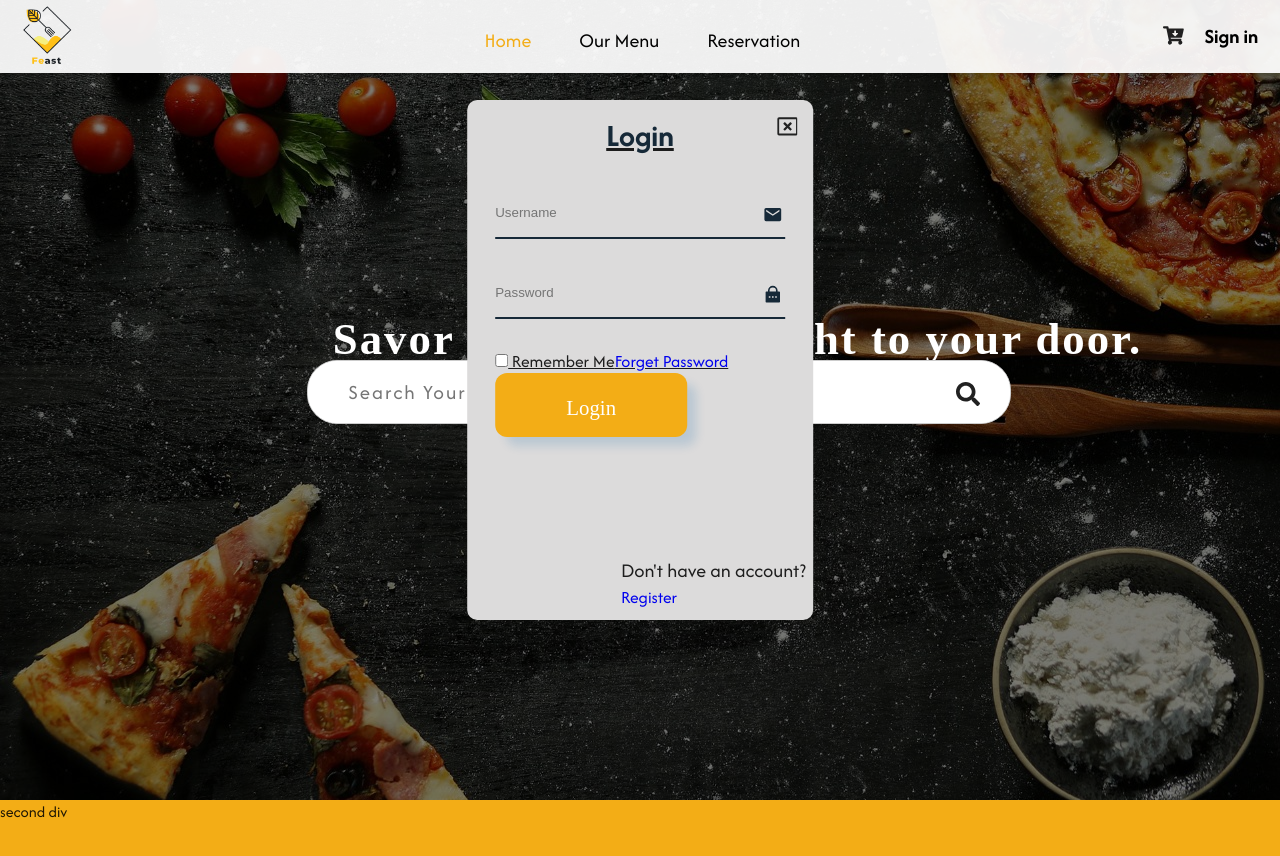
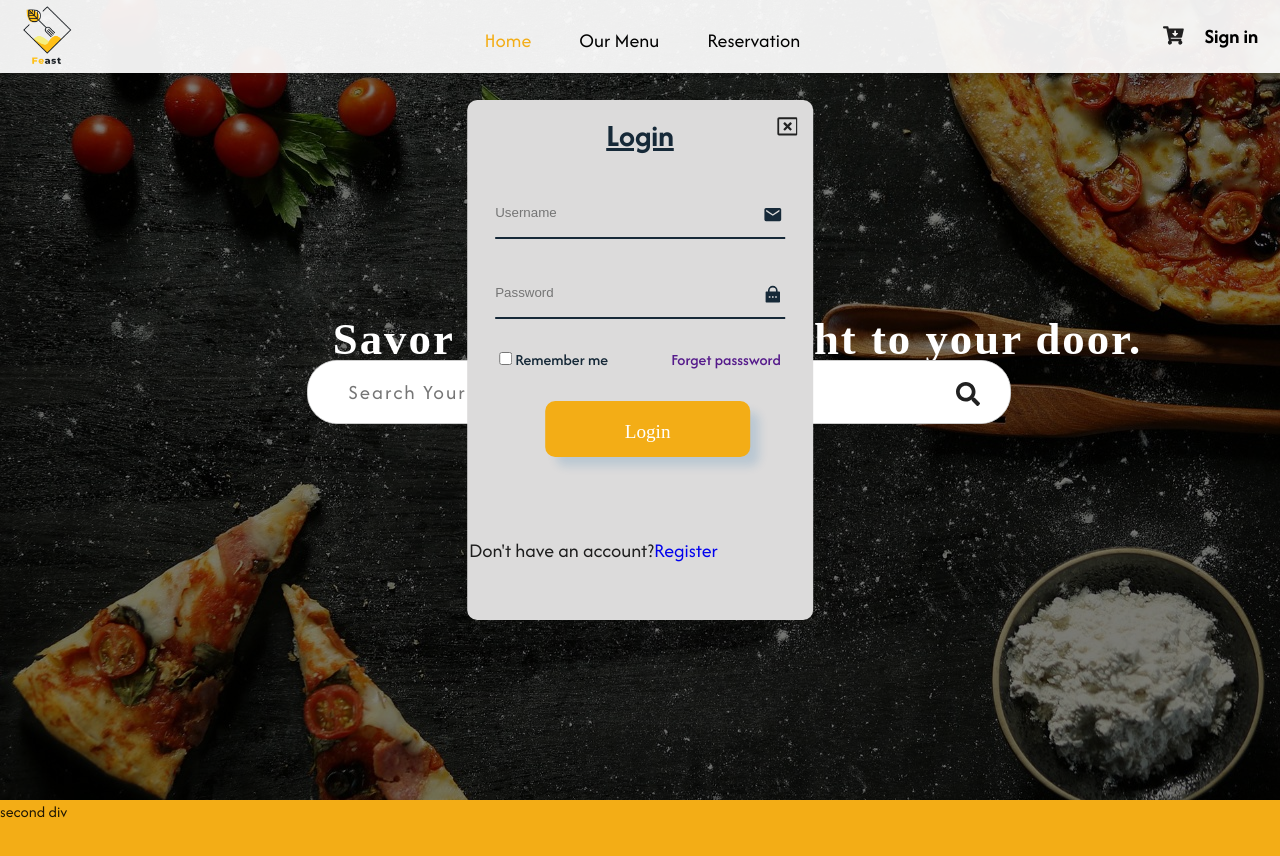
Before and after one commit to manisha8988/WebsiteIndividual, a React (Vite) app in the folder Feast_Food/: page / in a window 1280 px wide. Both pictures are taken after a click on the element "Sign in". Shown: the top 856 px of the page. Built offline with nearby package versions, Linux system fonts and the light colour scheme; a web font is replaced by a local one.

Commit message:
login completed
...

```diff
--- a/Feast_Food/src/css/LoginPage.css
+++ b/Feast_Food/src/css/LoginPage.css
@@ -28,12 +28,30 @@ body.active-login-modal {
     width: 27vw;
     height: 65vh;
     z-index: 102;
-    text-decoration: underline;
+
 }
 .login-modal-content h2{
     font-size: 2rem;
     color: #162938;
     text-align: center;
+    text-decoration: underline;
+}
+.close-login-btn {
+    width: 3vw;
+    height: 3vw;
+    background: none;
+    box-shadow: none;
+    color: #222222;
+    border-radius: 9px;
+    position: absolute;
+    top: 0.4rem;
+    right: 0.4rem;
+    padding: 7px 3px 0 3px;
+    margin-bottom: -20px;
+}
+.close-login-btn:hover{
+    box-shadow: none;
+    color: #831515
 }
 .input-box .username, .password{
     position: relative;
@@ -71,31 +89,49 @@ body.active-login-modal {
 
 }
 .Remember-forget{
+    font-size: 1rem;
+    color: #162938;
+    font-weight: 500;
+    margin: 15px 4px;
+    display: flex;
+    justify-content: space-between;
+}
+.Remember-forget label input{
+    text-decoration: none;
+    margin-right: 3px;
+}
+.Remember-forget a{
+    color: #551A8b;
+    text-decoration: none;
 
 }
+.Remember-forget a:hover{
+    text-decoration: underline;
+}
 
-.close-login-btn {
-    width: 3vw;
-    height: 3vw;
-    background: none;
-    box-shadow: none;
-    color: #222222;
-    border-radius: 9px;
+.btn-login10{
+    width: 16vw;
+    height: 7vh;
+    background: #f3ad16;
+    border: none;
+    outline: none;
+    border-radius: 10px;
+    cursor: pointer;
+    font-size: 1.2rem;
+    color: #ffffff;
+    font-weight: 500;
+    margin: 15px 50px;
+}
+
+.register-text {
+
     position: absolute;
-    top: 0.4rem;
-    right: 0.4rem;
-    padding: 7px 3px 0 3px;
-    margin-bottom: -20px;
+    bottom: 55px;
+    right: 95px;
 }
-.close-login-btn:hover{
-    box-shadow: none;
-    color: #831515  }
-
-.register-text{
-    position: absolute;
-    bottom: 2%;
-    right: 2%;
-}
-.register-text:hover{
+.register-text:hover {
     cursor: pointer;
 }
+.register-text a:hover{
+    text-decoration: underline;
+}
--- a/Feast_Food/src/css/RegistrationPage.css
+++ b/Feast_Food/src/css/RegistrationPage.css
@@ -10,7 +10,7 @@ body.active-register-modal {
     position: absolute; top: 45%; left: 50%; transform: translate(-50%, -50%); line-height: 1.4;
     background: #dcdbdb;
     padding: 14px 28px; border-radius: 10px;  font-size: 1.1rem;
-    width: 30vw;   height: 55vh;   z-index: 102;  text-decoration: underline;
+    width: 30vw;   height: 75vh;   z-index: 102;  text-decoration: underline;
 }
 .close-register-btn {
     width: 3vw;  height: 3vw; background: none; box-shadow: none; color: #222222;  border-radius: 9px;
--- a/Feast_Food/src/pages/Navbar&Modals/HomeNavbar.tsx
+++ b/Feast_Food/src/pages/Navbar&Modals/HomeNavbar.tsx
@@ -1,7 +1,7 @@
 import logo from "../../images/Feast logo 8small-PhotoRoom.png-PhotoRoom.png";
 import {Link} from "react-router-dom";
 import {useEffect, useState} from "react";
-import {FaCartArrowDown, FaRegWindowClose} from "react-icons/fa";
+import {FaCartArrowDown, FaRegWindowClose, FaUser} from "react-icons/fa";
 import {IoMdMail} from "react-icons/io";
 import {RiLockPasswordFill} from "react-icons/ri";
 import gsap from "gsap";
@@ -99,20 +99,16 @@ const HomeNavbar: React.FC<HomeNavbarProps> = ({ activePage }) => {
                             <span className={"iconpassword"}><RiLockPasswordFill /></span>
                             <div className={"password"}>
                                 <input type={"password"} placeholder={"Password"}/></div>
-
                         </div>
                         <div className={"Remember-forget"}>
-                            <label><input type={"checkbox"}/> Remember Me</label>
-                            <a href={"#"}>Forget Password</a>
+                            <label><input type={"checkbox"}/>Remember me</label>
+                            <a href={"#"} >Forget passsword</a>
                         </div>
                         <button type={"submit"} className={"btn-login10"} >Login</button>
                         <div className={"register-text"}>
-                            <p> Don't have an account?</p>
-                            <a href={"#"} onClick={toggleRegisterModal}>Register</a>
+                            <p> Don't have an account?
+                                <a href={"#"} onClick={toggleRegisterModal}>Register</a></p>
                         </div>
-
-
-
                     </div>
                 </div>
             )}
@@ -126,10 +122,14 @@ const HomeNavbar: React.FC<HomeNavbarProps> = ({ activePage }) => {
                             <FaRegWindowClose />
                         </button>
 
-                        <div className={"input-box"}>
-                            <span className={"iconmail"}> <IoMdMail /></span>
+                        <div className={"reg-input-box"}>
+                            <span className={"iconmail"}> <FaUser /></span>
                             <div className={"username"}>
-                                <input type={"email"} placeholder={"Username"}   />
+                                <input type={"name"} placeholder={"Name"}/>
+                            </div>
+                            <span className={"iconmail"}><IoMdMail /> </span>
+                            <div className={"username"}>
+                                <input type={"email"} placeholder={"Email"}/>
                             </div>
                             <span className={"iconpassword"}><RiLockPasswordFill /></span>
                             <div className={"password"}>
@@ -137,17 +137,26 @@ const HomeNavbar: React.FC<HomeNavbarProps> = ({ activePage }) => {
                             </div>
                             <span className={"iconpassword"}><RiLockPasswordFill /></span>
                             <div className={"password"}>
-                                <input type={"password"} placeholder={"feri password lekh"}/>
+                                <input type={"password"} placeholder={"Confirm Password"}/>
                             </div>
                         </div>
+                        <div className={"security-question"}>
+                            <div className={"header10"}>Security Question</div>
+                            <div className={"answer"}>
+                                <input type={"answer"} placeholder={"Your first school name?"}/>
+                            </div>
+                            {/*<option value={"0"}> Your first school name? </option>*/}
 
-                        <div className={"login-text"}>
-                            <h4 onClick={toggleLoginModal}>Login</h4>
+                            {/*<select className={"Questions"}>*/}
+                            {/*</select>*/}
                         </div>
+
+                        <button type={"submit"} className={"btn-signup"} onClick={toggleLoginModal} >Sign Up</button>
 
                     </div>
                 </div>
             )}
+
         </>
     )
 }
```
